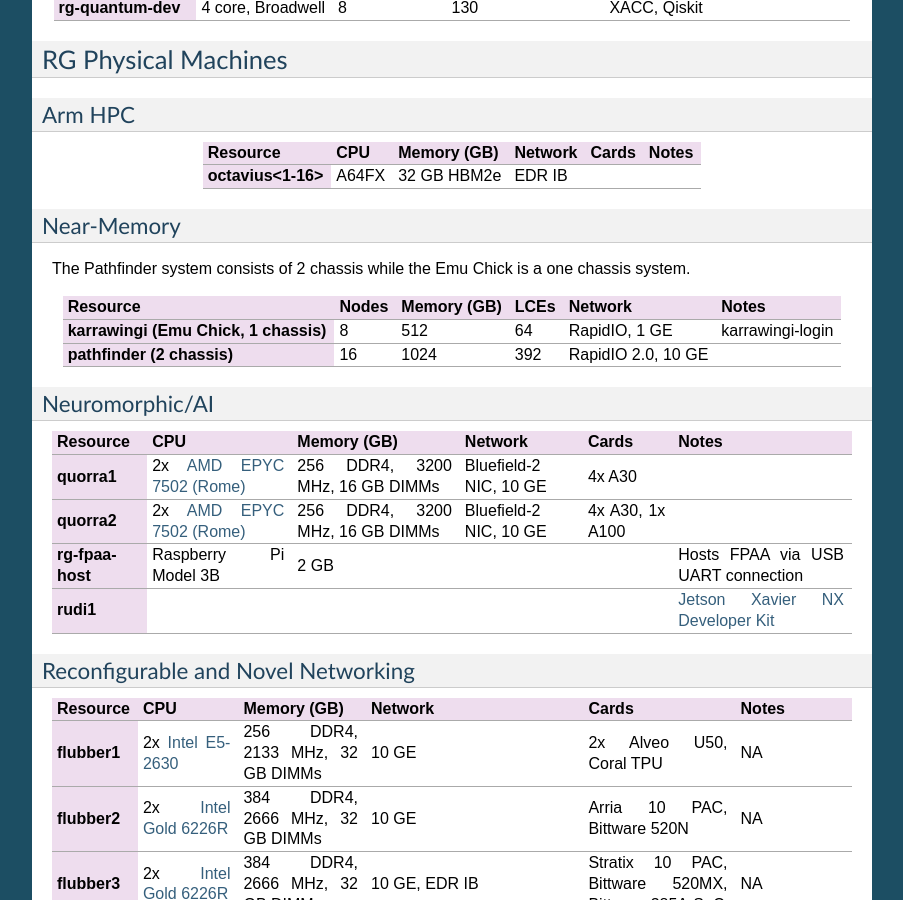
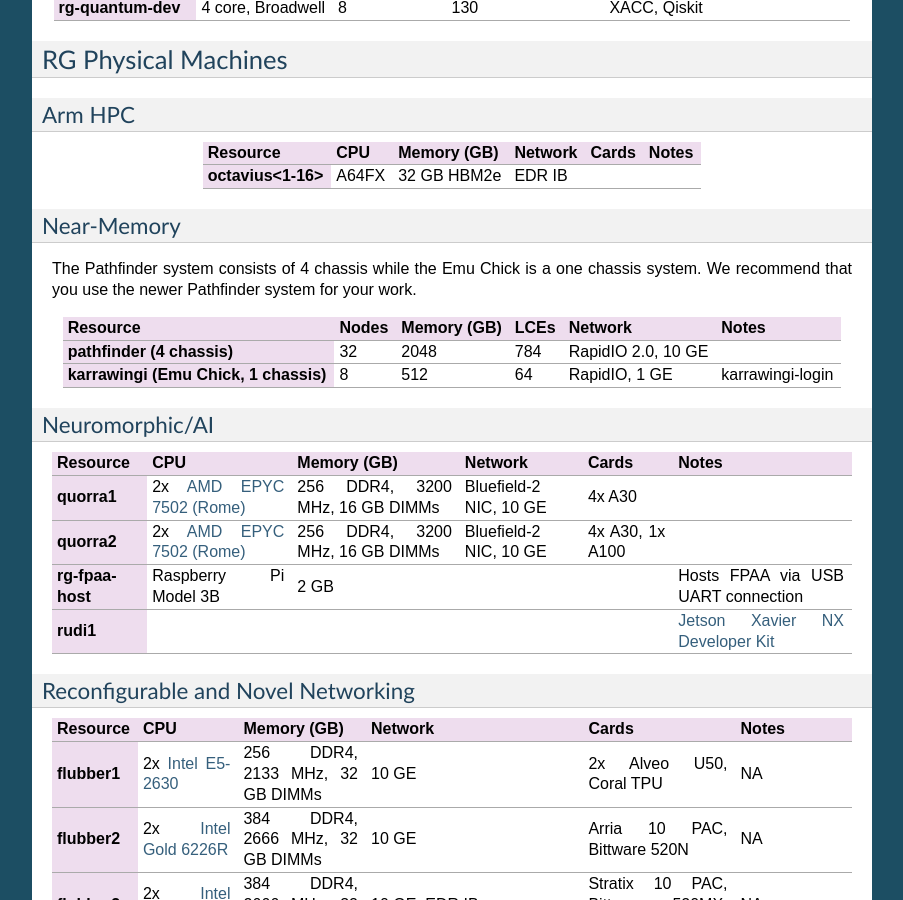
Before and after one commit to gt-crnch-rg/read-the-docs, a Sphinx documentation site: the page built from docs/general/rg-hardware.rst, in a window 1280 px wide and 900 px high, scrolled down 1089 px. Shown: the whole window, without its empty margins (198-1101 px from the left). Built offline with Sphinx 7.4.7, drawn with Linux system fonts in a browser that asks for light colours; pages that are not in the unit, such as notebooks, are missing from menus.

Commit message:
Update rg-hardware.rst

```diff
--- a/docs/general/rg-hardware.rst
+++ b/docs/general/rg-hardware.rst
@@ -94,7 +94,7 @@
 Near-Memory
 --------------------
 
-The Pathfinder system consists of 2 chassis while the Emu Chick is a one chassis system.
+The Pathfinder system consists of 4 chassis while the Emu Chick is a one chassis system. We recommend that you use the newer Pathfinder system for your work.
 
 .. list-table::
     :widths: auto
@@ -107,18 +107,18 @@
       - LCEs
       - Network
       - Notes
+    * - pathfinder (4 chassis)
+      - 32
+      - 2048
+      - 784
+      - RapidIO 2.0, 10 GE
+      -
     * - karrawingi (Emu Chick, 1 chassis)
       - 8
       - 512
       - 64
       - RapidIO, 1 GE
       - karrawingi-login
-    * - pathfinder (2 chassis)
-      - 16
-      - 1024
-      - 392
-      - RapidIO 2.0, 10 GE
-      -
 
 Neuromorphic/AI
 --------------------
```
